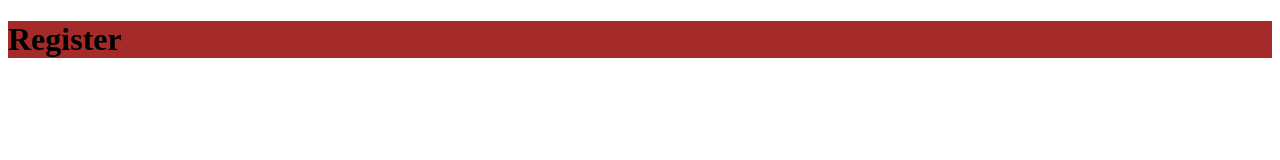
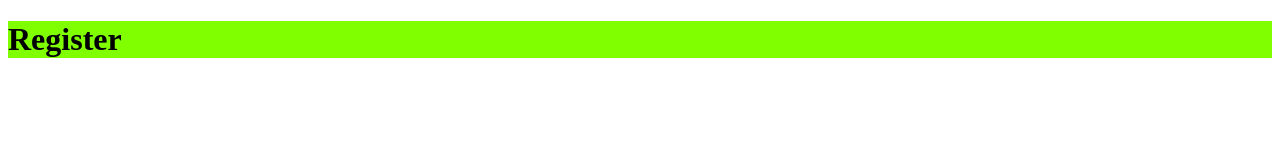
Before and after one commit to alce65/week0_Q3, a website: page register/register.html in a window 1280 px wide. Drawn offline with Linux system fonts and the light colour scheme.

Commit message:
Update CSS

```diff
--- a/register/register.css
+++ b/register/register.css
@@ -1,3 +1,3 @@
 header {
-  background-color: brown;
+  background-color: chartreuse;
 }
```
